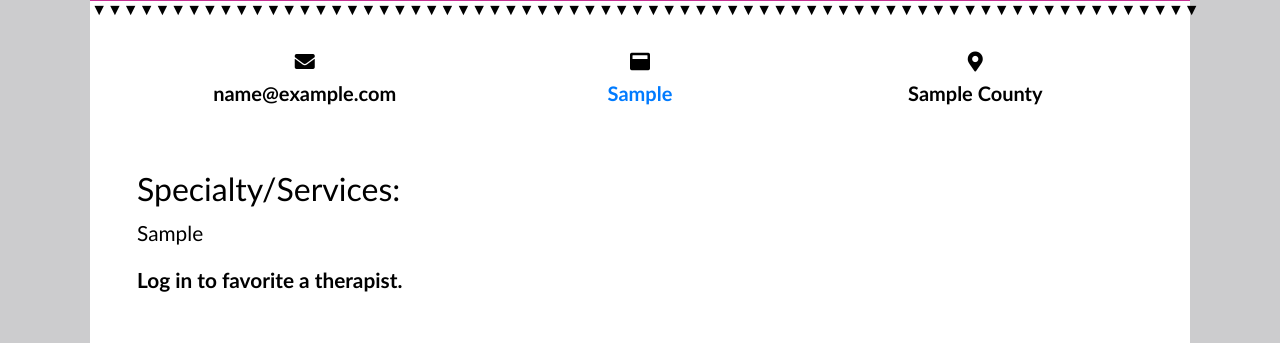
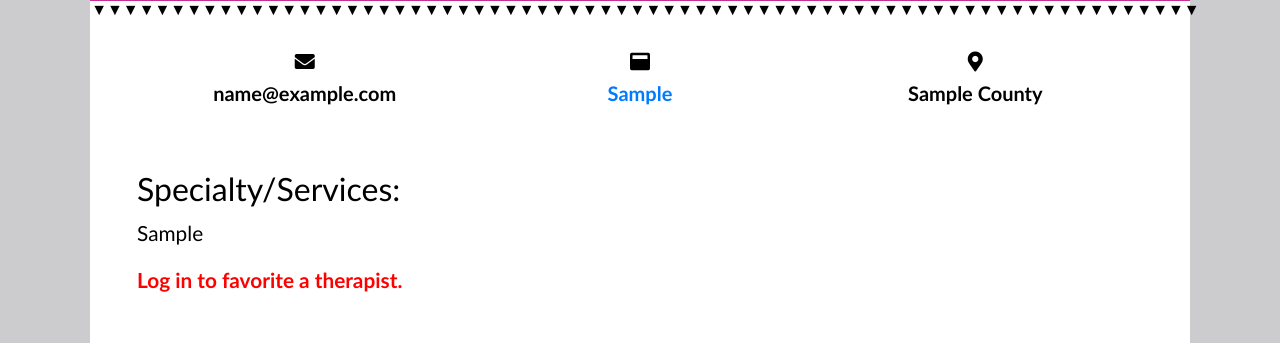
Before and after one commit to cvang1231/hmong-mentalhealth-today, a Flask app: page /therapists/1 in a window 1280 px wide. Shown: the part 617-960 px from the top of the page. Run offline with Flask 2, Linux system fonts and the light colour scheme; tables that the repository leaves empty hold one stand-in row (values such as "Sample post"); grey boxes marked "Sample" are stand-in pictures; some libraries are stand-ins or nearby versions.

Commit message:
Added color to certain fonts.

```diff
--- a/static/css/style.css
+++ b/static/css/style.css
@@ -86,7 +86,7 @@ body {
   }
   .modal-content {
     width: 450px;
-    height: 235px;
+    height: 300px;
     background-color: white;
     border-radius: 4px;
     text-align: center;
@@ -220,6 +220,9 @@ body {
   .therapist-details-three p {
     font-size: 1.3rem;
   }
+  .favorite-thrpst p {
+    color: red;
+  }
 
   /*=========== USERS FAV LIST =============*/
   .profile-card {
@@ -240,7 +243,7 @@ body {
    .empty-list p {
    text-align: center;
    color: red;
-  }
+   }
 
   /*============= FOOTER =============*/
 
```
